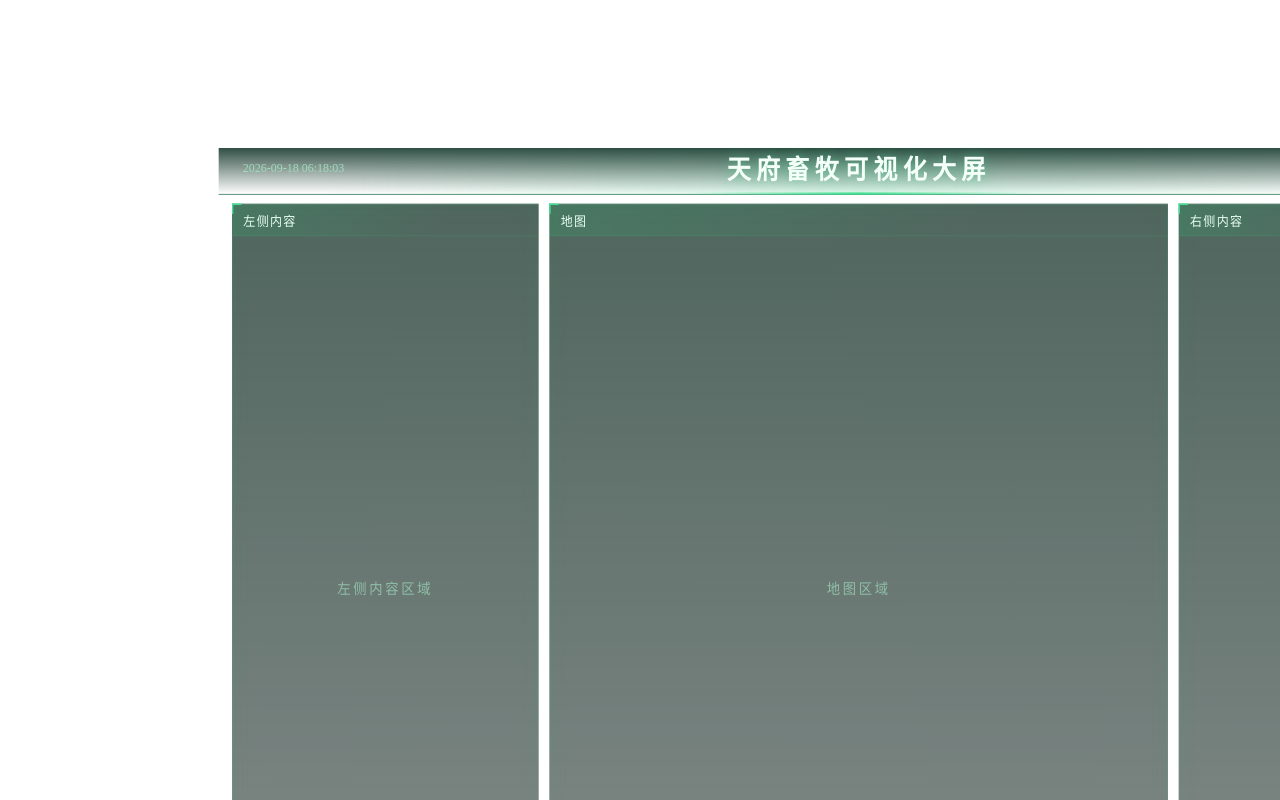
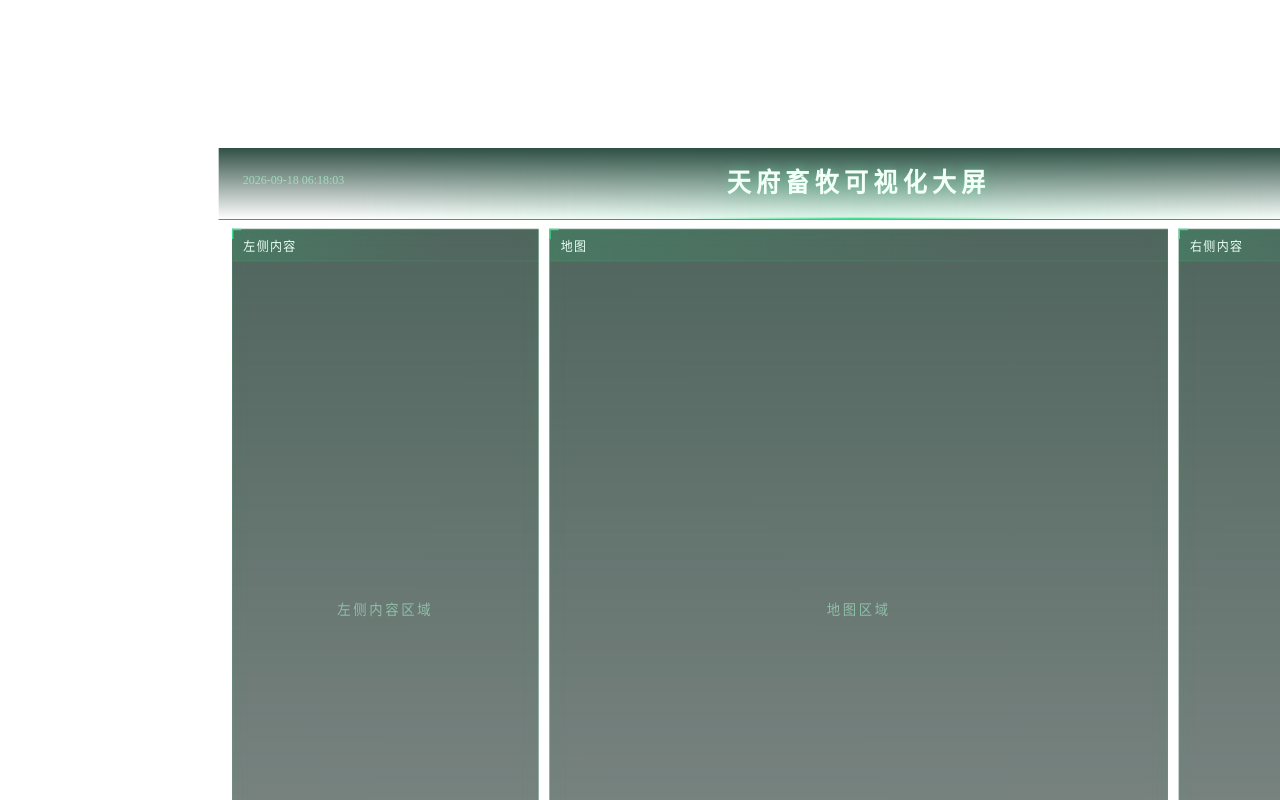
Before and after one commit to zhao-yongji/sichuan, a Vue app: page /login in a window 1280 px wide. Both pictures are taken after a click on the button "进入大屏". Shown: the top 800 px of the page. Built offline with nearby package versions, Linux system fonts and the light colour scheme; the HTML template or start-up script is replaced by a standard one.

Commit message:
初始化成大屏格式的模板

```diff
--- a/src/layout/index.vue
+++ b/src/layout/index.vue
@@ -59,6 +59,11 @@ onBeforeUnmount(() => {
   flex-direction: column;
 }
 
+.screen-body {
+  flex: 1;
+  min-height: 0;
+}
+
 .screen-header {
   position: relative;
   height: 86px;
--- a/src/views/home/index.vue
+++ b/src/views/home/index.vue
@@ -26,7 +26,7 @@ import ScreenPanel from '@/components/ScreenPanel.vue'
 
 <style scoped lang="scss">
 .home {
-  height: 994px;
+  height: 100%;
   display: grid;
   grid-template-columns: 460px 1fr 460px;
   gap: 16px;
```
